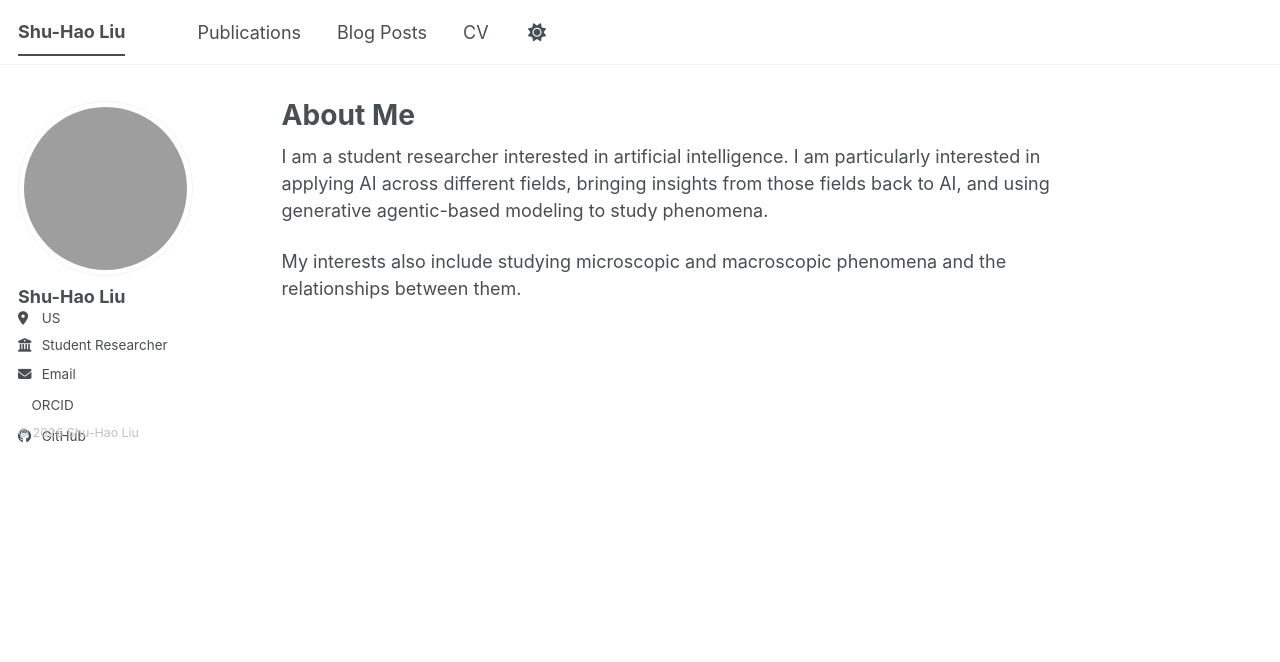
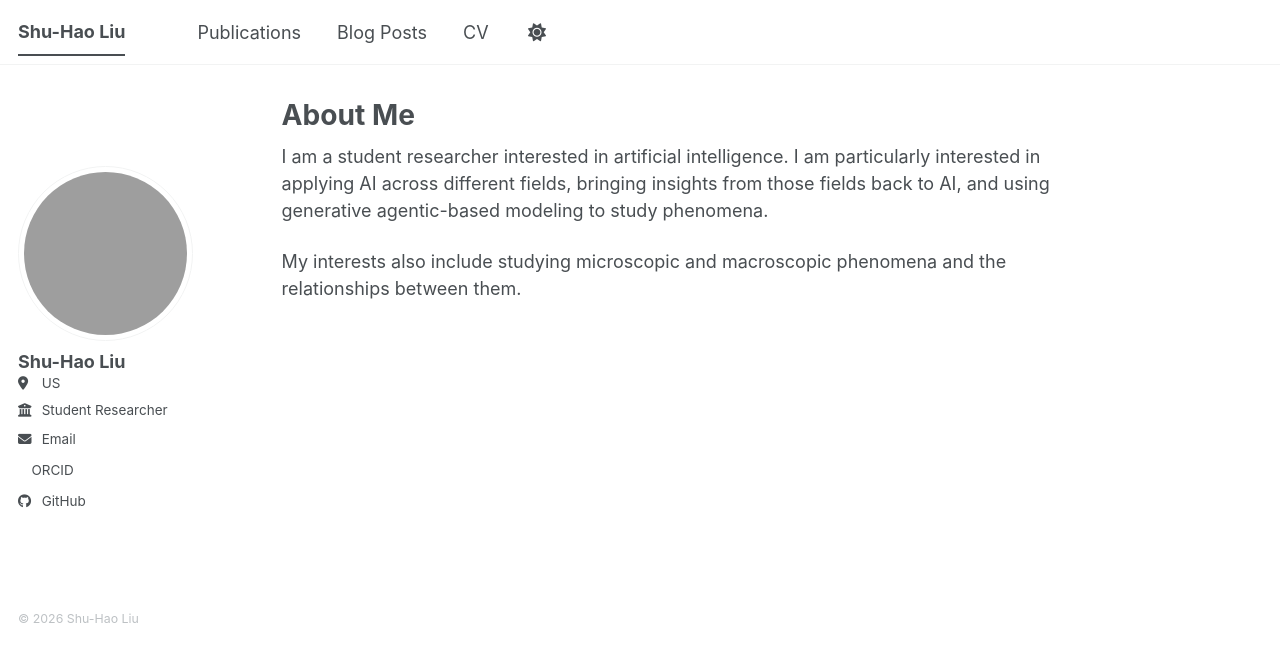
Before and after one commit to shu-hao-liu/shu-hao-liu.github.io, a Jekyll site: the page built from _pages/about.md, in a window 1280 px wide. Shown: the top 662 px of the page. Built offline with Jekyll 4.4.1, drawn with Linux system fonts in a browser that asks for light colours; a script bundle is joined from its source files by our own code; a style sheet for code colours, icons or effects is not loaded; grey boxes are pictures that could not be loaded.

Commit message:
Keep footer clear of profile links

```diff
--- a/_sass/layout/_sidebar.scss
+++ b/_sass/layout/_sidebar.scss
@@ -18,12 +18,11 @@
   }
 
   @media screen and (min-width: $sidebar-screen-min-width) {
-    // Size the scroll area between the sticky top offset and the viewport bottom.
-    height: auto;
-    bottom: 0;
-    overflow-y: auto;               // Add scrollbar if the sidebar is too long
-    position: fixed;
-    padding-top: $masthead-height;
+    // Keep the sidebar in the page flow so the footer clears its links.
+    position: sticky;
+    top: $masthead-height;
+    max-height: calc(100vh - #{$masthead-height});
+    overflow-y: auto;
   }
 
   @include breakpoint($large) {
```
